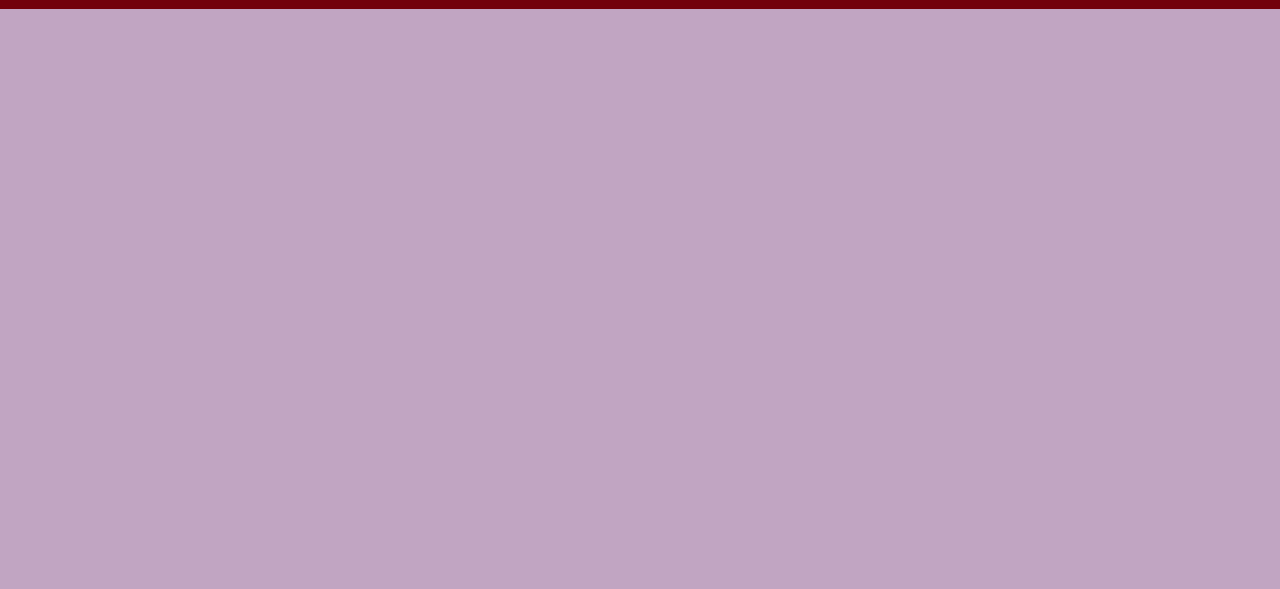
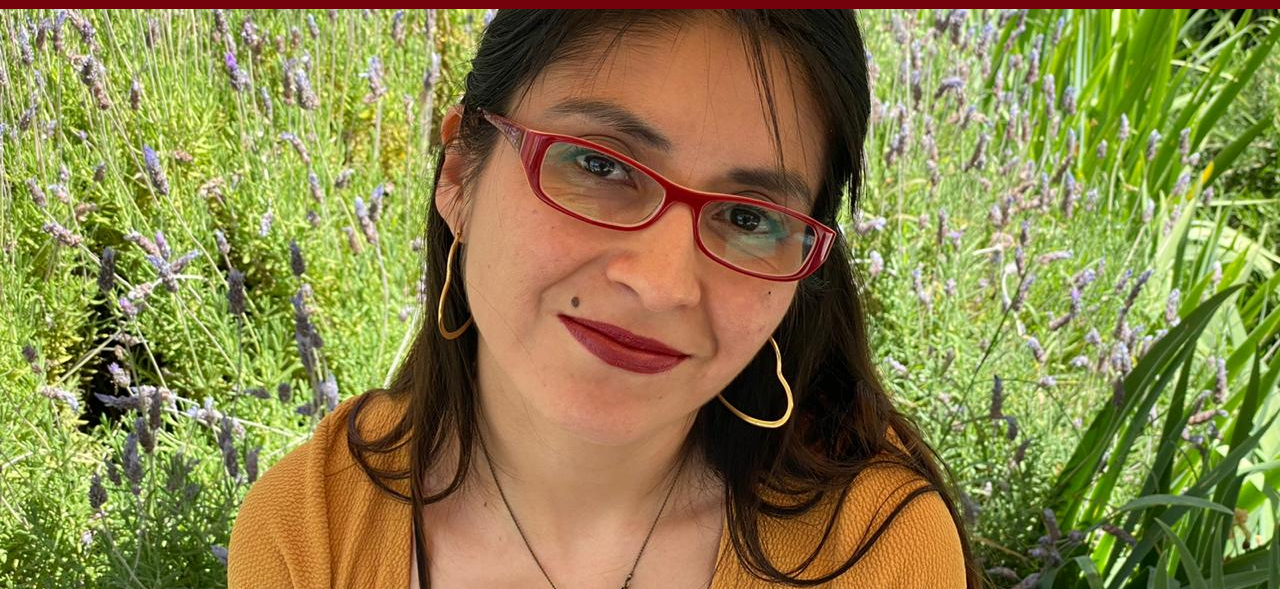
Before and after one commit to alexandraalvarez/Portfolio, a plain HTML site: page index.html in a window 1280 px wide. Shown: the part 85-674 px from the top of the page. Drawn offline with nearby package versions, Linux system fonts and the light colour scheme; the site is published under a folder, as on GitHub Pages, so addresses that start at the root find nothing; a script that the page names is missing; a web font is replaced by a local one.

Commit message:
corrigiendo css  imagen de fondo

```diff
--- a/assets/css/styles.css
+++ b/assets/css/styles.css
@@ -29,7 +29,7 @@ nav {
 }
 /*estilos header*/
 #headerKnowMe {
-    background-image: url(/assets/img/perfil-1.jpg);
+    background-image: url(../img/perfil-1.jpg);
     background-repeat: no-repeat;
     background-size: cover;
     background-position: center;
```
